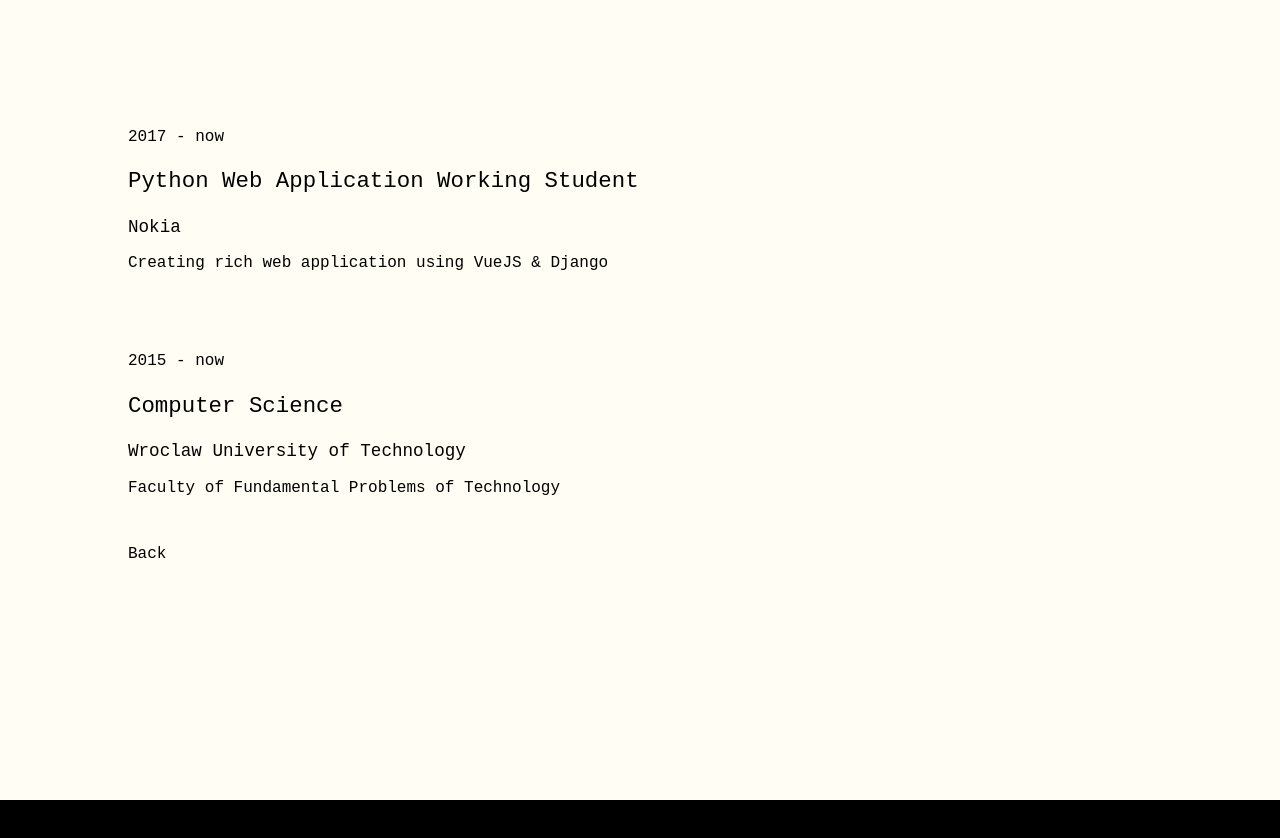
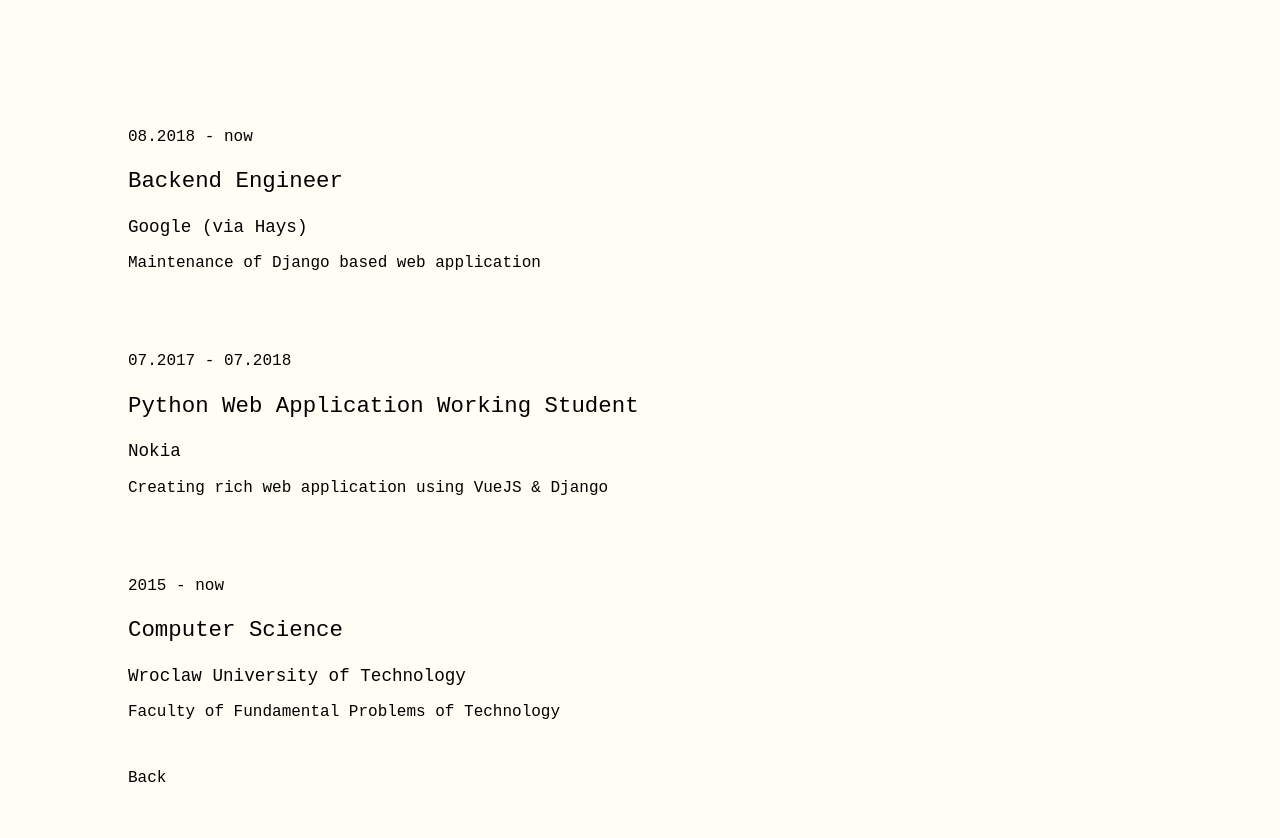
Before and after one commit to piotrszyma/portfolio, a Vue app: page /bio in a window 1280 px wide. Shown: the top 838 px of the page. Before the commit the page ends 800 px from the top, so only its background shows below. Built offline with nearby package versions, Linux system fonts and the light colour scheme.

Commit message:
Bio updated

```diff
--- a/src/assets/scss/index.scss
+++ b/src/assets/scss/index.scss
@@ -3,10 +3,6 @@
 
 html, body {
   font-size: 100%;
-  height: 100%;
-  @include for-size(big) {
-    overflow: hidden;
-  }
 }
 
 body, h1, h2 {
--- a/src/components/bio/Bio.vue
+++ b/src/components/bio/Bio.vue
@@ -20,7 +20,13 @@ export default {
   data: () => ({
     entries: [
       {
-        time: "2017 - now",
+        time: "08.2018 - now",
+        title: "Backend Engineer",
+        place: "Google (via Hays)",
+        description: "Maintenance of Django based web application"
+      },
+      {
+        time: "07.2017 - 07.2018",
         title: "Python Web Application Working Student",
         place: "Nokia",
         description: "Creating rich web application using VueJS & Django"
```
